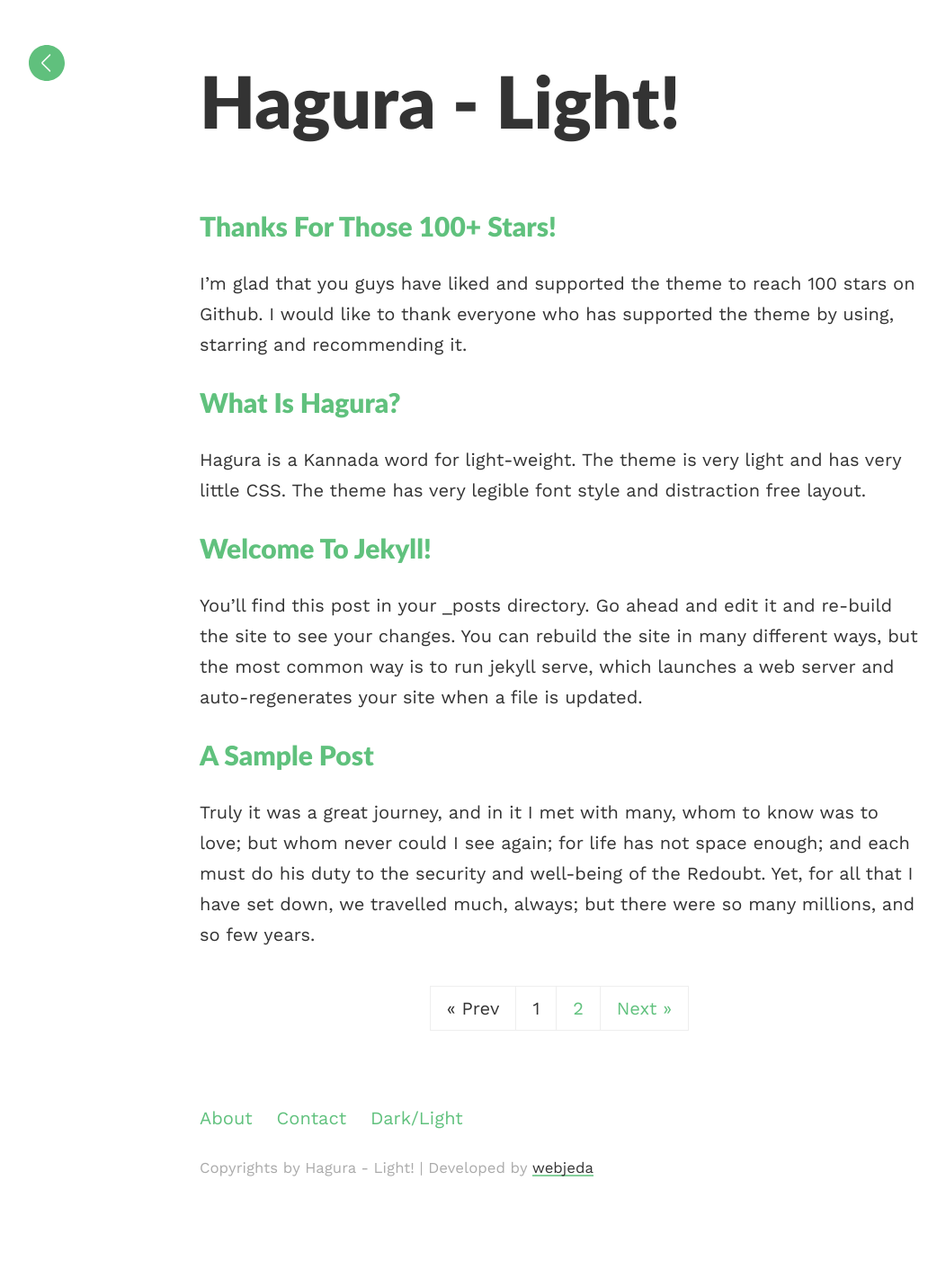
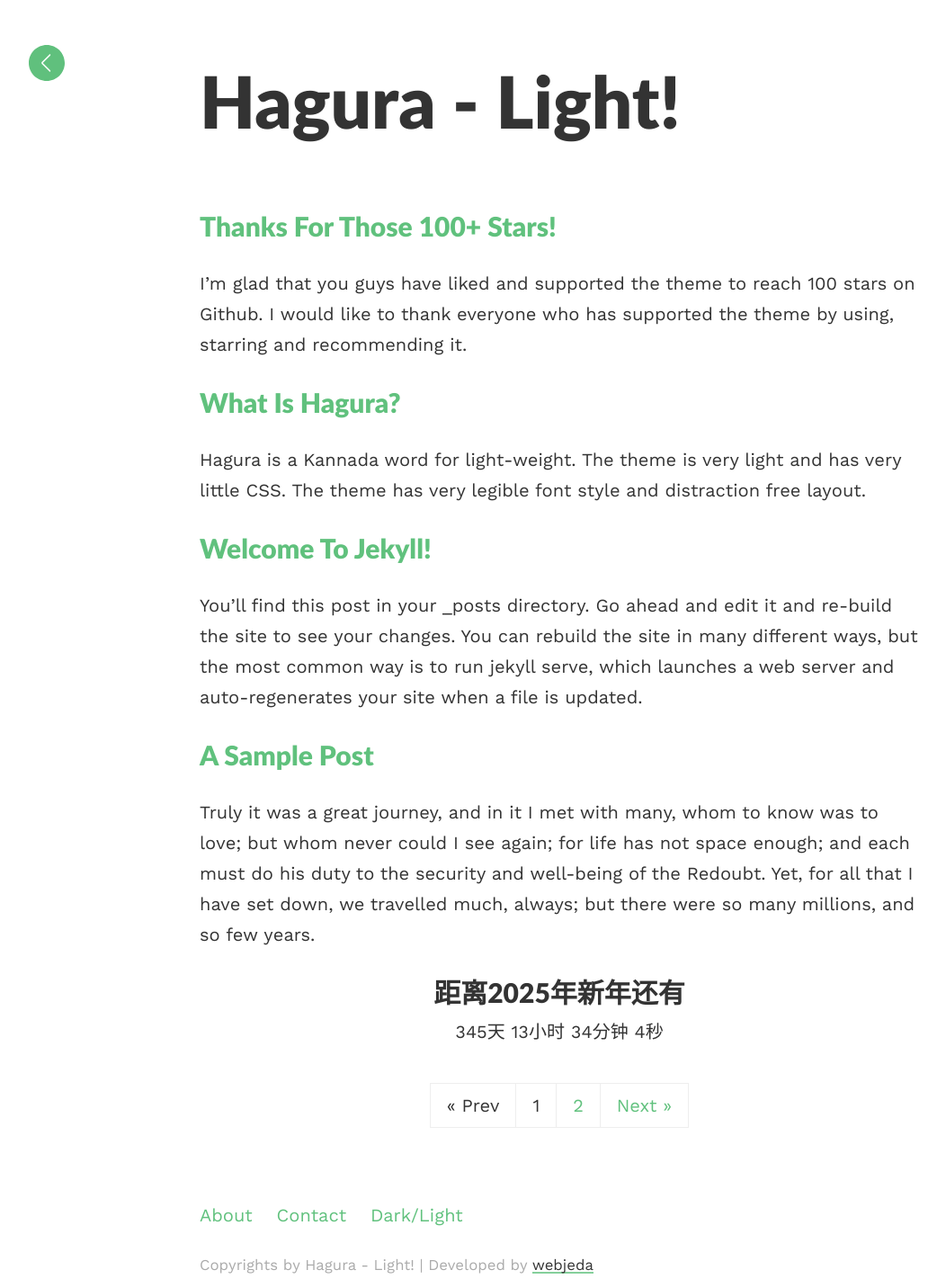
Before and after one commit to KEAIYOUAIXIAO/KEAIYOUAIXIAO.github.io, a Jekyll site: the page built from index.html, in a window 1280 px wide. Shown: the whole page at 90% size, without its empty margins (18-1070 px from the left). Built offline with Jekyll 4.4.1, drawn with Linux system fonts in a browser that asks for light colours; the list of posts is cut into pages by our own code; before the commit the page ends 1314 px from its top, so only the background shows below that; some of the changed lines change nothing that is shown.

Commit message:
Update index.html

```diff
--- a/index.html
+++ b/index.html
@@ -9,7 +9,34 @@
   {% endfor %}
 </div>
 
+<h1 align="center">距离2025年新年还有</h1>
+  <div id="countdown" align="center"></div>
 
+  <script>
+    // 目标日期
+    var targetDate = new Date("2025-01-29T00:00:00");
+
+    // 更新倒计时
+    function updateCountdown() {
+      var now = new Date();
+      var timeLeft = targetDate - now;
+
+      // 计算剩余的天、小时、分钟和秒
+      var days = Math.floor(timeLeft / (1000 * 60 * 60 * 24));
+      var hours = Math.floor((timeLeft % (1000 * 60 * 60 * 24)) / (1000 * 60 * 60));
+      var minutes = Math.floor((timeLeft % (1000 * 60 * 60)) / (1000 * 60));
+      var seconds = Math.floor((timeLeft % (1000 * 60)) / 1000);
+
+      // 更新页面上的倒计时显示
+      document.getElementById("countdown").innerHTML = days + "天 " + hours + "小时 " + minutes + "分钟 " + seconds + "秒";
+
+      // 每秒钟更新一次倒计时
+      setTimeout(updateCountdown, 1000);
+    }
+
+    // 启动倒计时
+    updateCountdown();
+  </script>
 
 <!-- pagination -->
 {% if paginator.total_pages > 1 %}
```
